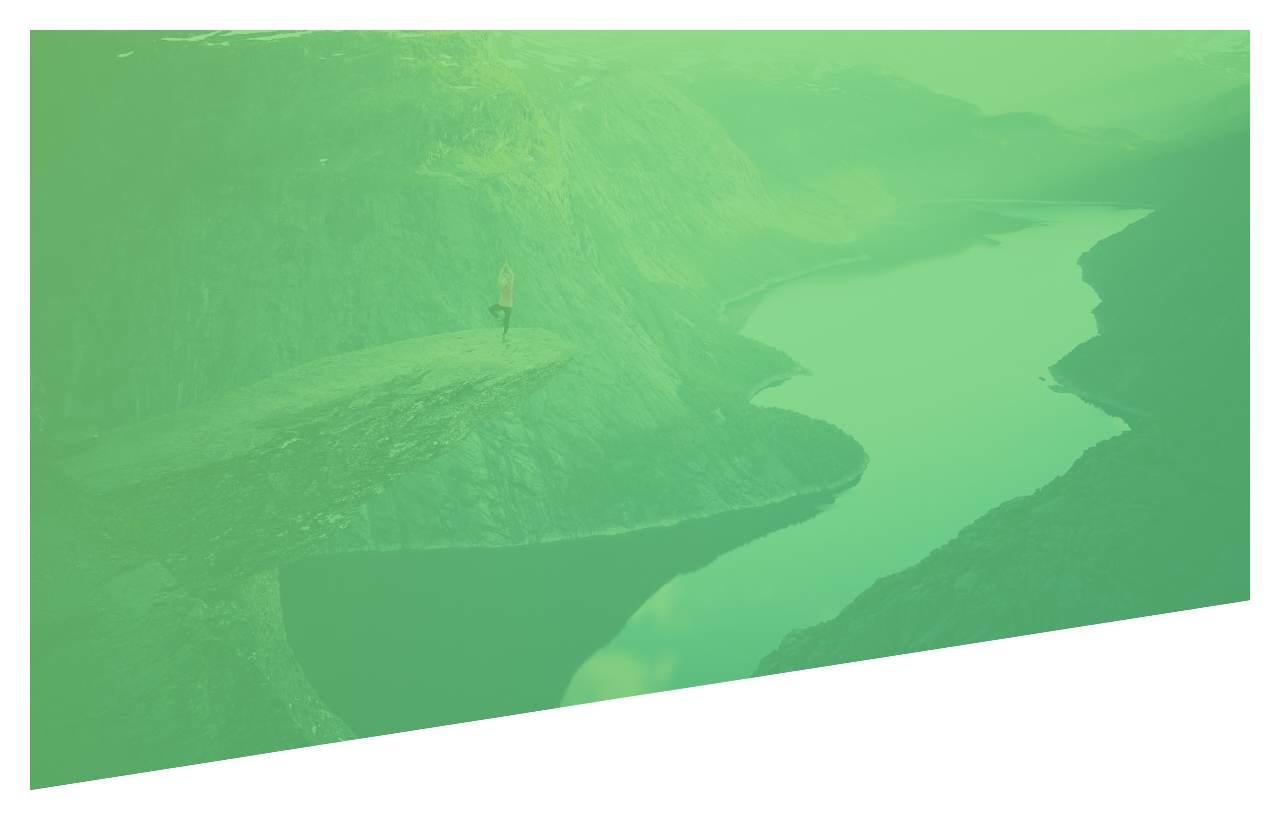
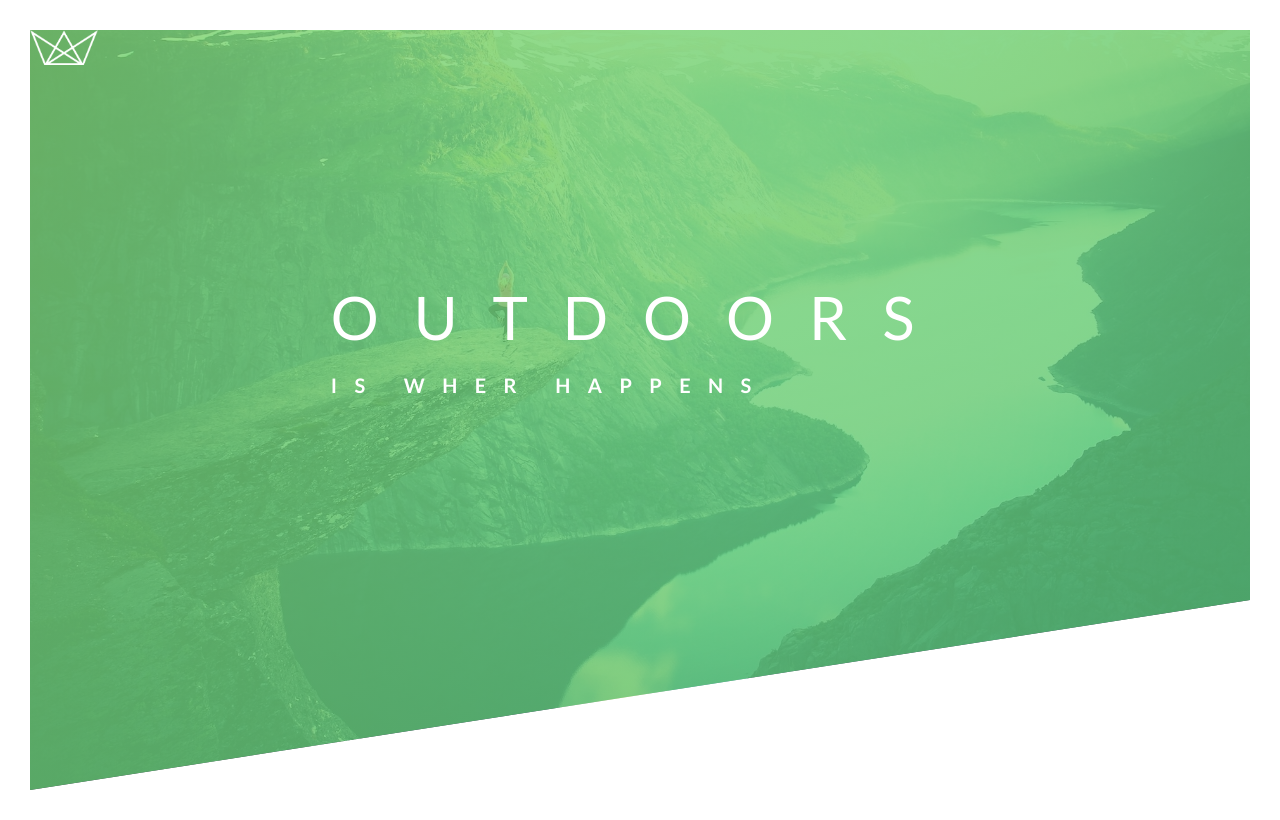
Before and after one commit to brainkid92/colors-beat, a PHP site: page / in a window 1280 px wide. Run offline with PHP 8.4, Linux system fonts and the light colour scheme; some libraries are stand-ins or nearby versions.

Commit message:
Set header and add extra styling propertry for header element

```diff
--- a/css/style.css
+++ b/css/style.css
@@ -28,4 +28,41 @@ body {
     background-size: cover;
     background-position: top;
     clip-path: polygon(0 0 , 100% 0, 100% 75%, 0 100%);
+    position: relative;
 }
+
+.logo-box {
+    position: absolute;
+    top:40px;
+    left: 40px;
+}
+
+.logo {
+    height: 35px;
+}
+
+.heading-primary {
+    color: #fff;
+    text-transform: uppercase;
+}
+
+.heading-primary-main {
+    display: block;
+    font-size: 60px;
+    font-weight: 400;
+    letter-spacing: 35px;
+}
+
+.heading-primary-sub {
+    display: block;
+    font-size: 20px;
+    font-weight: 700;
+    letter-spacing: 17.4px;
+}
+
+.text-box {
+    position: absolute;
+    top: 40%;
+    left: 50%;
+    transform: translate(-50%, -50%);
+}
--- a/index.html
+++ b/index.html
@@ -13,7 +13,17 @@
         <title>Natours | Exciting tours for adventurous people</title>
     </head>
     <body>
-        <header class="header"></header>
+        <header class="header">
+            <div class="logo-box"></div>
+
+            <img src="img/logo-white.png" alt="Logo" class="logo">
+            <div class="text-box">
+                <h1 class="heading-primary">
+                    <span class="heading-primary-main">Outdoors</span>
+                    <span class="heading-primary-sub">is wher happens</span>
+                </h1>
+            </div>
+        </header>
 
     </body>
 </html>
```
